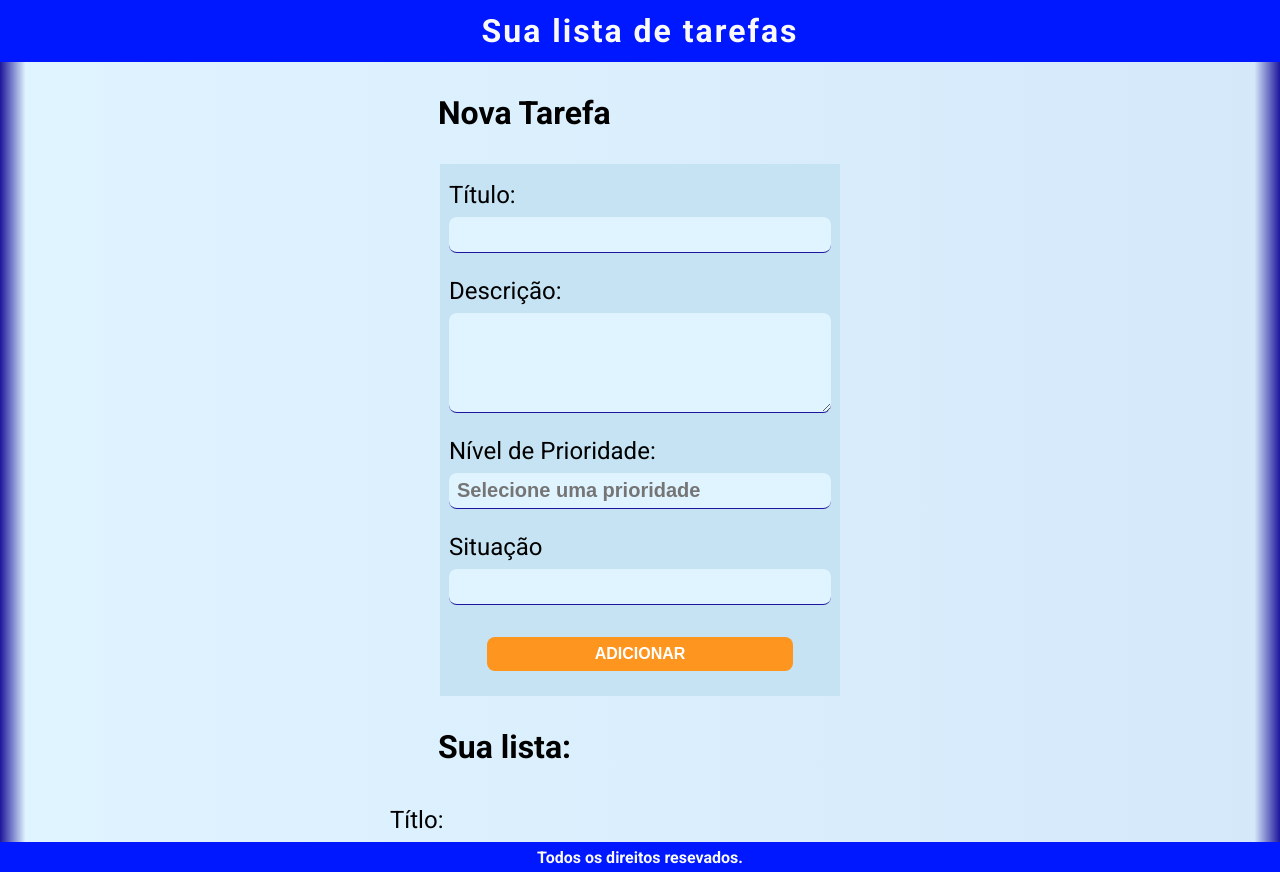
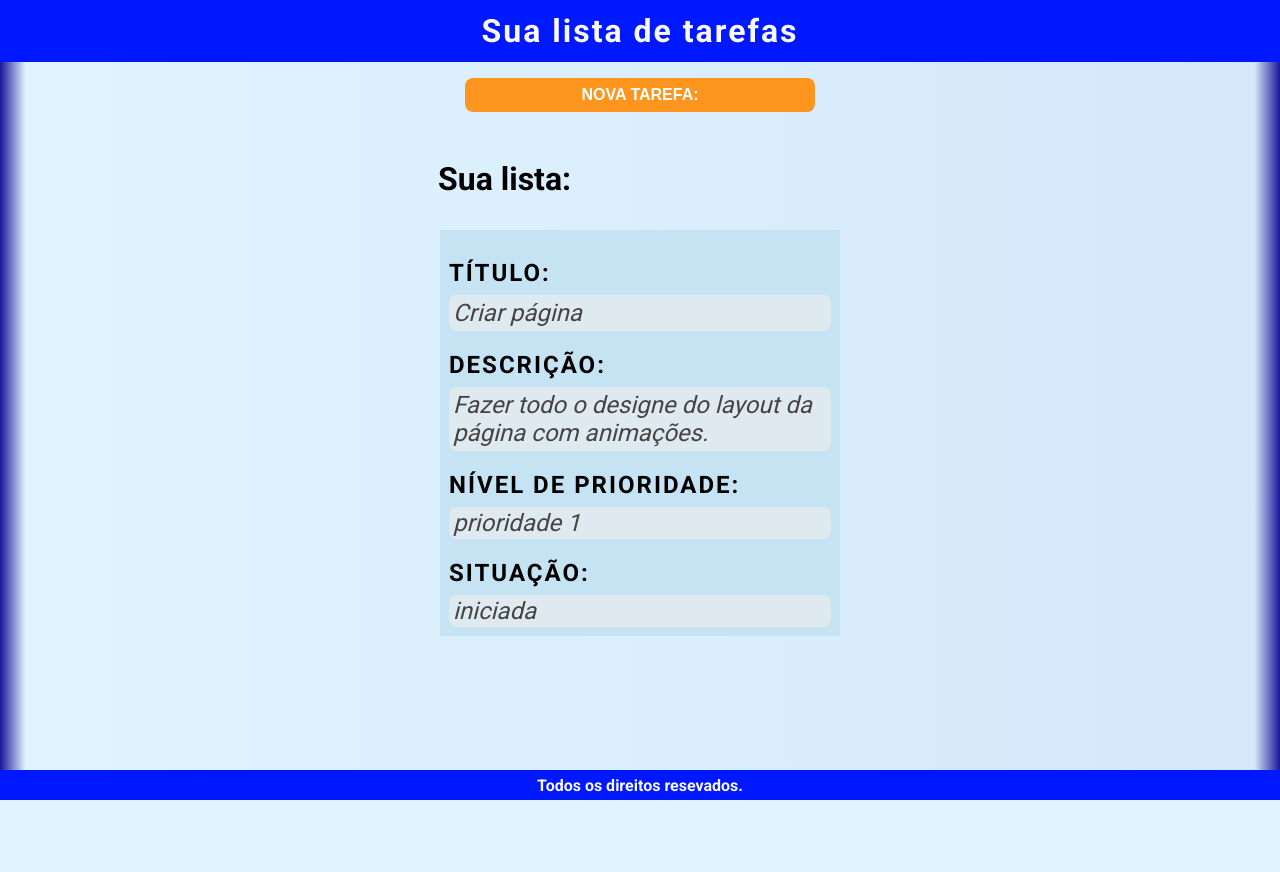
Before and after one commit to allancssio1/To-do_list, a Node server app: page /todo in a window 1280 px wide. After the commit the page ends 800 px from the top, so only its background shows below. Run offline with Node 20, Linux system fonts and the light colour scheme.

Commit message:
started receiving data through nodejs

```diff
--- a/public/script.js
+++ b/public/script.js
@@ -1,14 +1,29 @@
 const displays = ['block', 'none']
 const paddings = ['0px', '0px']
-let dropDown = document.querySelector('.drop-down')
-let container = document.querySelector('.item .priority')
+let priority = document.querySelector('.drop-down-priority'),
+  containerPriority = document.querySelector('.item .priority'),
+  situation = document.querySelector('.drop-down-situation'),
+  containerSituation = document.querySelector('.item .situation'),
+  formDisplay = document.querySelector('.form')
+
 const functions = {
-  dropdown(params) {
-    dropDown.style.display = displays[params]
-    container.style.padding = paddings[params]
+  dropDownPriority(params) {
+    priority.style.display = displays[params]
+    containerPriority.style.padding = paddings[params]
   },
   priority(params) {
-    let item = document.querySelector(`#item-${params}`).innerHTML
-  document.querySelector('input[name="priority"]').value = item
+    let item = document.querySelector(`#item-priority-${params}`).innerHTML
+    document.querySelector('input[name="priority"]').value = item
+  },
+  dropDownSituation(params) {
+    situation.style.display = displays[params]
+    containerSituation.style.padding = paddings[params]
+  },
+  situation(params) {
+    let item = document.querySelector(`#item-situation-${params}`).innerHTML
+    document.querySelector('input[name="situation"]').value = item
+  },
+  formAdd() {
+    formDisplay.classList.toggle('active')
   }
 }
--- a/public/style.css
+++ b/public/style.css
@@ -44,11 +44,14 @@ header, footer{
   font-size: 16px;
   text-align: center;
   cursor: pointer;
-  transition: all 200ms;
+  transition: all 1s;
   align-self: center;
 }
 .button:hover{
   background-color: thistle;
+}
+.button:hover:hover{
+  background-color: #fd951f;
 }
 header h1{
   margin: 8px auto;
@@ -56,6 +59,8 @@ header h1{
   padding: 4px;
 }
 .container-todo{
+  display: flex;
+  flex-direction: column;
   width: 100%;
   max-width: 500px;
 
@@ -71,6 +76,13 @@ form, div.item{
 div.container-button{
   width: 100%;
 }
+.form{
+  display: none;
+}
+.active{
+  display: block;
+}
+
 form{
   margin: auto;
   font-size: 24px;
@@ -121,39 +133,36 @@ form textarea{
   font-size: 20px;
 }
 
-.priority{
+.priority, .situation{
   line-height: 24px;
-  width: 100%;
-}
-.priority input{
-  height: 40px;
   width: 100%;
 }
 ::-webkit-input-placeholder,
 input::-moz-placeholder{
   color: #000;
 }
-.drop-down{
+.drop-down-priority{
   width: 100%;
   background-color: rgb(223, 244, 255);
   border-radius: 6px;
   margin-top: 10px;
   border-bottom: 1px solid rgba(29,22,156,1);
-  height: 80px;
-  overflow: auto;
+  height: 150px;
+  overflow: hidden;
   display: none;
 }
-::-webkit-scrollbar{
-  background-color: rgba(29,22,156,1);
-  width: 10px;
+.drop-down-situation{
+  width: 100%;
+  background-color: rgb(223, 244, 255);
   border-radius: 6px;
+  margin-top: 10px;
+  border-bottom: 1px solid rgba(29,22,156,1);
+  height: 120px;
+  overflow: hidden;
+  display: none;
 }
-::-webkit-scrollbar-thumb{
-  background-color: rgba(223,244,255,1);
-  border-radius: 6px;
-  height: 40px;
-}
-.item-priority{
+
+.item-priority, .item-situation{
   font-size: 24px;
   font-weight: 700;
   padding: 0px 5px;
@@ -161,10 +170,26 @@ input::-moz-placeholder{
   cursor: pointer;
   margin: 5px 0px
 }
-.item-priority:hover{
+.item-priority:hover, .item-situation:hover{
   background-color: thistle;
   padding-left: 7px;
   transition: 200ms;
+}
+.container-todo h3{
+  text-transform: uppercase;
+  font-weight: bold;
+  letter-spacing: 2px;
+  margin-top: 20px;
+}
+.container-show .response{
+  font-style: italic;
+  font-style: 16px;
+  color: #464444;
+  font-weight: 500;
+  background-color: rgb(222, 234, 240);
+  width: 100%;
+  border-radius: 8px;
+  padding: 4px;
 }
 
 footer{
--- /dev/null
+++ b/src/app/controller/controllerTodo.js
@@ -0,0 +1,16 @@
+module.exports = {
+  async create(req, res) {
+    return res.render('list/to-do.njk')
+  },
+  async post (req, res) {
+    const keys = Object.keys(req.body)
+    const {title, priority, situation} = req.body
+
+    for (key of keys) {
+      if((title || priority || situation) == "" ){
+        res.send(`Por favor, preencha o campos.`)
+      }
+    }
+    return res.redirect('/todo')
+  }
+}
--- a/src/app/views/list/create.njk
+++ b/src/app/views/list/create.njk
@@ -1,9 +1,9 @@
 <h1>Nova Tarefa</h1>
-<form action="/list" method="post">
+<form action="/todo" method="post">
 <div class="item">
   {# Título está no lugar do requisito de categoria da tarefa, pois não compreendi o que seria esse requisito. #}
   <h3>Título:</h3>
-  <input type="text" name="name_todo">
+  <input type="text" name="title">
 </div>
 <div class="item">
   <h3>Descrição:</h3>
@@ -16,23 +16,39 @@
       type="text"
       name="priority"
       placeholder="Selecione uma prioridade"
-      onFocus="functions.dropdown(0)"
-      onBlur="functions.dropdown(1)"
+      onFocus="functions.dropDownPriority(0)"
+      onBlur="functions.dropDownPriority(1)"
     >
-    <div class="drop-down">
+    <div class="drop-down-priority">
       <div class="list_drop-down">
-        <div class="item-priority" id="item-1" onmousedown="functions.priority(1)">Prioridade 1</div>
-        <div class="item-priority" id="item-2" onmousedown="functions.priority(2)">Prioridade 2</div>
-        <div class="item-priority" id="item-3" onmousedown="functions.priority(3)">Prioridade 3</div>
-        <div class="item-priority" id="item-4" onmousedown="functions.priority(4)">Prioridade 4</div>
-        <div class="item-priority" id="item-5" onmousedown="functions.priority(5)">Prioridade 5</div>
+        <div class="item-priority" id="item-priority-1" onmousedown="functions.priority(1)">Prioridade 1</div>
+        <div class="item-priority" id="item-priority-2" onmousedown="functions.priority(2)">Prioridade 2</div>
+        <div class="item-priority" id="item-priority-3" onmousedown="functions.priority(3)">Prioridade 3</div>
+        <div class="item-priority" id="item-priority-4" onmousedown="functions.priority(4)">Prioridade 4</div>
+        <div class="item-priority" id="item-priority-5" onmousedown="functions.priority(5)">Prioridade 5</div>
       </div>
     </div>
   </div>
 </div>
 <div class="item">
-  <h3>Situação</h3>
-  <input type="text">
+  <h3>Nível de Prioridade:</h3>
+  <div class="situation">
+    <input
+      type="text"
+      name="situation"
+      placeholder="Selecione uma prioridade"
+      onFocus="functions.dropDownSituation(0)"
+      onBlur="functions.dropDownSituation(1)"
+    >
+    <div class="drop-down-situation">
+      <div class="list_drop-down">
+        <div class="item-situation" id="item-situation-1" onmousedown="functions.situation(1)">Pendente</div>
+        <div class="item-situation" id="item-situation-2" onmousedown="functions.situation(2)">Iniciada</div>
+        <div class="item-situation" id="item-situation-3" onmousedown="functions.situation(3)">Concluida</div>
+        <div class="item-situation" id="item-situation-3" onmousedown="functions.situation(4)">Cancelada</div>
+      </div>
+    </div>
+  </div>
 </div>
-<button class="button">Adicionar</button>
+<button class="button" type="submit" onclick="functions.formAdd()">Adicionar</button>
 </form>
--- a/src/app/views/list/show.njk
+++ b/src/app/views/list/show.njk
@@ -1,8 +1,25 @@
 <h1>Sua lista:</h1>
 
-<div class="item">
-  <h3>Títlo:</h3>
-  <div class="information">
-
+<form action="/list" method="get">
+<div class="container-show">
+  <div class="item">
+    <h3>Título:</h3>
+    <div class="response">{{task.title}}Criar página</div>
+  </div>
+  <div class="item">
+    <h3>Descrição:</h3>
+    <div class="response">{{task.description}}Fazer todo o designe do layout da página com animações.</div>
+  </div>
+  <div class="item">
+    <h3>Nível de Prioridade:</h3>
+    <div class="priority">
+      <div class="response">{{task.priority}}prioridade 1</div>
+    </div>
+  </div>
+  <div class="item">
+    <h3>Situação:</h3>
+    <div class="situation">
+      <div class="response">{{task.situation}}iniciada</div>
+    </div>
   </div>
 </div>
--- a/src/app/views/list/to-do.njk
+++ b/src/app/views/list/to-do.njk
@@ -2,10 +2,11 @@
 
 {% block content %}
 <div class="container-todo">
-  <div>
+  <button class="change-display button" onclick="functions.formAdd()">Nova Tarefa:</button>
+  <div class="form">
     {%include './create.njk'%}
   </div>
-  <div>
+  <div class="show">
     {%include './show.njk'%}
   </div>
 </div>
--- a/src/routes.js
+++ b/src/routes.js
@@ -1,11 +1,11 @@
 const express = require('express')
+const controllerTodo = require('./app/controller/controllerTodo')
 const Route = express.Router()
 
 Route.get('/', (req, res) => res.render('layout'))
 
-Route.get('/todo', (req, res) => {
-  return res.render('list/to-do.njk')
-})
+Route.get('/todo', controllerTodo.create)
+Route.post('/todo', controllerTodo.post)
 Route.get('/create', (req, res) => {
   return res.render('login/create.njk')
 })
```
